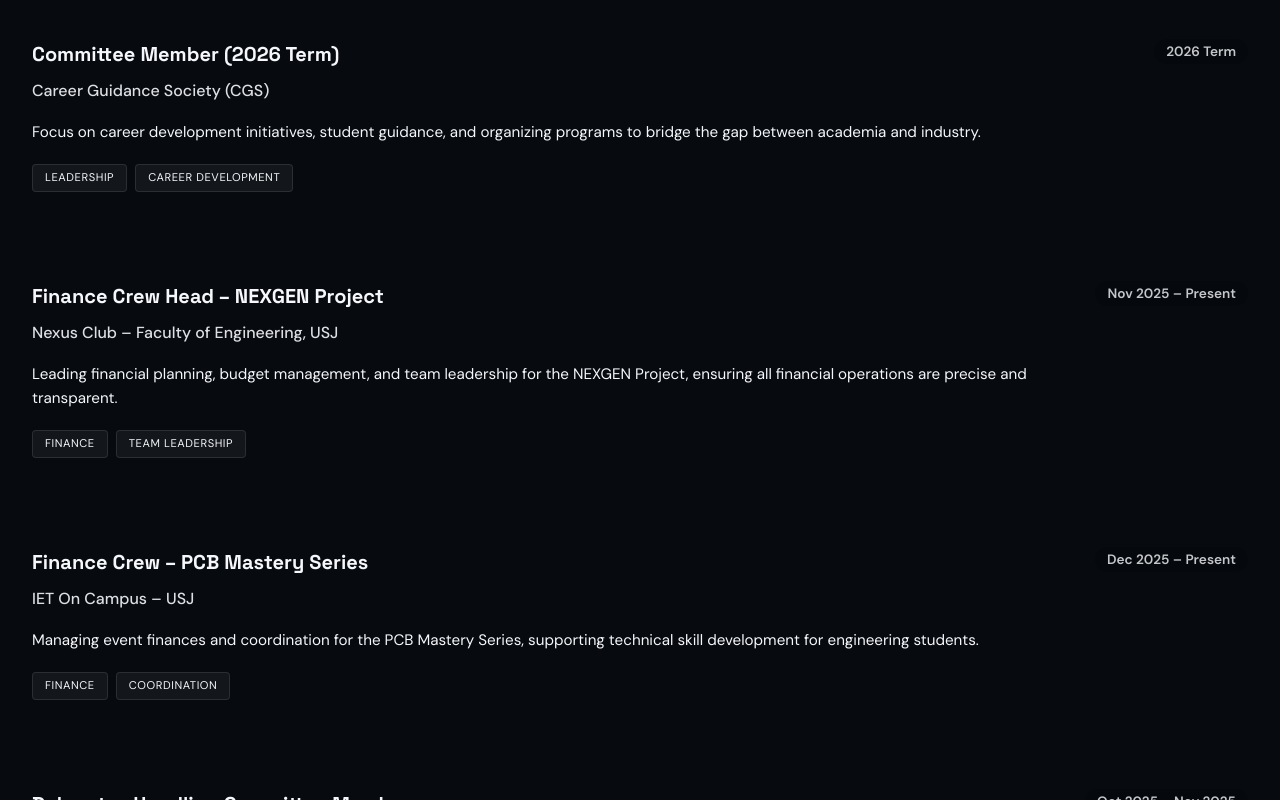
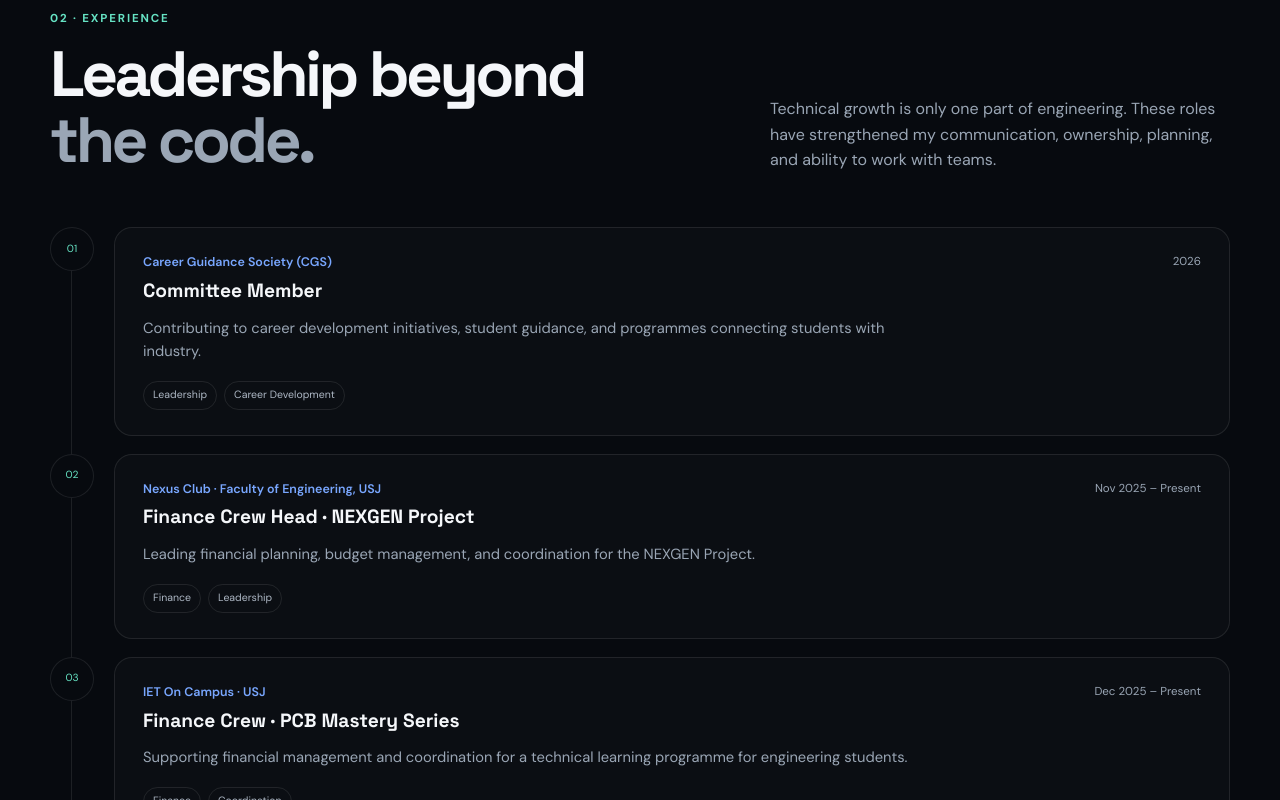
Before and after one commit to cypher2k22/portfolio-latest, a React (Vite) app: page / in a window 1280 px wide. Shown: the part 1960-2760 px from the top of the page. Built offline with nearby package versions, Linux system fonts and the light colour scheme.

Commit message:
Refine experience section

```diff
--- a/src/components/Experience.tsx
+++ b/src/components/Experience.tsx
@@ -2,113 +2,67 @@ import React from 'react';
 
 const experiences = [
   {
-    organization: "Career Guidance Society (CGS)",
-    role: "Committee Member (2026 Term)",
-    period: "2026 Term",
-    description: "Focus on career development initiatives, student guidance, and organizing programs to bridge the gap between academia and industry.",
-    tags: ["Leadership", "Career Development"]
+    organization: 'Career Guidance Society (CGS)',
+    role: 'Committee Member',
+    period: '2026',
+    description: 'Contributing to career development initiatives, student guidance, and programmes connecting students with industry.',
+    tags: ['Leadership', 'Career Development'],
   },
   {
-    organization: "Nexus Club – Faculty of Engineering, USJ",
-    role: "Finance Crew Head – NEXGEN Project",
-    period: "Nov 2025 – Present",
-    description: "Leading financial planning, budget management, and team leadership for the NEXGEN Project, ensuring all financial operations are precise and transparent.",
-    tags: ["Finance", "Team Leadership"]
+    organization: 'Nexus Club · Faculty of Engineering, USJ',
+    role: 'Finance Crew Head · NEXGEN Project',
+    period: 'Nov 2025 – Present',
+    description: 'Leading financial planning, budget management, and coordination for the NEXGEN Project.',
+    tags: ['Finance', 'Leadership'],
   },
   {
-    organization: "IET On Campus – USJ",
-    role: "Finance Crew – PCB Mastery Series",
-    period: "Dec 2025 – Present",
-    description: "Managing event finances and coordination for the PCB Mastery Series, supporting technical skill development for engineering students.",
-    tags: ["Finance", "Coordination"]
+    organization: 'IET On Campus · USJ',
+    role: 'Finance Crew · PCB Mastery Series',
+    period: 'Dec 2025 – Present',
+    description: 'Supporting financial management and coordination for a technical learning programme for engineering students.',
+    tags: ['Finance', 'Coordination'],
   },
   {
-    organization: "IEEE Computer Society Student Branch – USJ",
-    role: "Delegates Handling Committee Member",
-    period: "Oct 2025 – Nov 2025",
-    description: "Handled delegate management, communication, and event coordination, ensuring a seamless experience for all participants.",
-    tags: ["Management", "Communication"]
+    organization: 'IEEE Computer Society Student Branch · USJ',
+    role: 'Delegates Handling Committee Member',
+    period: 'Oct – Nov 2025',
+    description: 'Supported delegate management, communication, and event coordination.',
+    tags: ['Management', 'Communication'],
   },
-  {
-    organization: "FIT21 Event",
-    role: "Event Handling Crew Member",
-    period: "Oct 2025 – Present",
-    description: "Providing logistics support, coordination, and execution for FIT21, managing event flows and attendee engagement.",
-    tags: ["Logistics", "Execution Support"]
-  }
 ];
 
-const Experience: React.FC = () => {
-  return (
-    <section id="experience" className="container">
-      <div className="glass-card">
-        <p className="heading-sm">Experience & Leadership</p>
-        <h2 style={{ fontSize: '2.5rem', marginBottom: '2.5rem' }}>
-          Roles & <span className="text-gradient">Contributions</span>
-        </h2>
+const Experience: React.FC = () => (
+  <section id="experience" className="section">
+    <div className="section-heading">
+      <div>
+        <p className="eyebrow">02 · Experience</p>
+        <h2>Leadership beyond<br /><span>the code.</span></h2>
+      </div>
+      <p className="section-intro">
+        Technical growth is only one part of engineering. These roles have strengthened my communication,
+        ownership, planning, and ability to work with teams.
+      </p>
+    </div>
 
-        <div style={{ display: 'grid', gap: '1.5rem' }}>
-          {experiences.map((exp, index) => (
-            <div key={index} className="glass" style={{
-              padding: '2rem',
-              display: 'flex',
-              justifyContent: 'space-between',
-              alignItems: 'flex-start',
-              flexWrap: 'wrap',
-              gap: '1rem',
-              transition: 'all 0.3s ease',
-              cursor: 'default',
-              borderLeft: index % 2 === 0 ? '4px solid var(--accent-blue)' : '4px solid var(--accent-green)'
-            }}
-            onMouseEnter={(e) => {
-              e.currentTarget.style.transform = 'translateY(-5px)';
-              e.currentTarget.style.boxShadow = '0 10px 30px -10px rgba(0,0,0,0.3)';
-            }}
-            onMouseLeave={(e) => {
-              e.currentTarget.style.transform = 'translateY(0)';
-              e.currentTarget.style.boxShadow = 'none';
-            }}
-            >
-              <div style={{ flex: '1', minWidth: '300px' }}>
-                <h3 style={{ color: 'var(--text-primary)', marginBottom: '0.5rem', fontSize: '1.25rem' }}>{exp.role}</h3>
-                <h4 style={{ color: 'var(--accent-blue)', marginBottom: '1rem', fontWeight: 500, opacity: 0.9 }}>{exp.organization}</h4>
-                <p style={{ color: 'var(--text-secondary)', marginBottom: '1.25rem', lineHeight: 1.6, fontSize: '0.95rem' }}>{exp.description}</p>
-                <div style={{ display: 'flex', gap: '0.5rem', flexWrap: 'wrap' }}>
-                  {exp.tags.map(tag => (
-                    <span key={tag} style={{
-                      fontSize: '0.7rem',
-                      letterSpacing: '0.05em',
-                      textTransform: 'uppercase',
-                      padding: '0.25rem 0.75rem',
-                      background: 'rgba(255, 255, 255, 0.05)',
-                      color: 'var(--text-secondary)',
-                      borderRadius: '4px',
-                      border: '1px solid rgba(255, 255, 255, 0.1)'
-                    }}>
-                      {tag}
-                    </span>
-                  ))}
-                </div>
+    <div className="timeline">
+      {experiences.map((item, index) => (
+        <article className="timeline-item" key={item.organization}>
+          <div className="timeline-marker">{String(index + 1).padStart(2, '0')}</div>
+          <div className="timeline-content">
+            <div className="timeline-top">
+              <div>
+                <p className="timeline-org">{item.organization}</p>
+                <h3>{item.role}</h3>
               </div>
-              <div style={{ textAlign: 'right', minWidth: '150px' }}>
-                <span style={{
-                  color: 'var(--text-secondary)',
-                  fontSize: '0.85rem',
-                  fontWeight: 600,
-                  opacity: 0.8,
-                  padding: '4px 12px',
-                  background: 'rgba(0,0,0,0.2)',
-                  borderRadius: '100px'
-                }}>
-                  {exp.period}
-                </span>
-              </div>
+              <span className="period">{item.period}</span>
             </div>
-          ))}
-        </div>
-      </div>
-    </section>
-  );
-};
+            <p>{item.description}</p>
+            <div className="tags">{item.tags.map(tag => <span key={tag}>{tag}</span>)}</div>
+          </div>
+        </article>
+      ))}
+    </div>
+  </section>
+);
 
 export default Experience;
```
